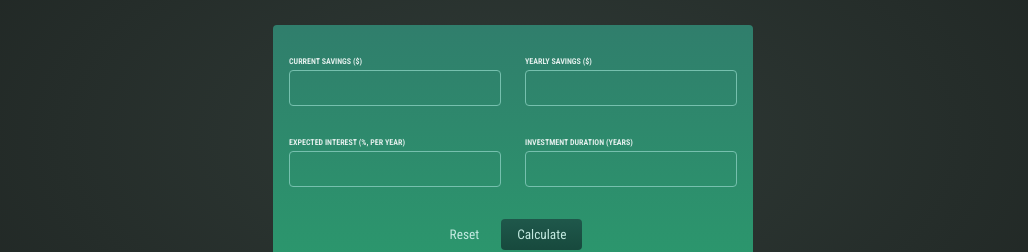
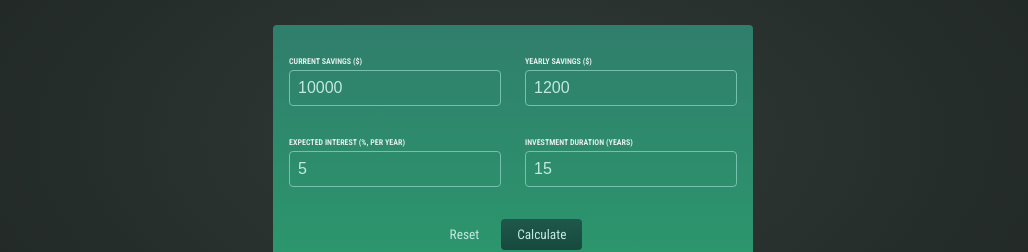
Before and after one commit to astaba/react_aca_090_finance, a React (Create React App) app: page / in a window 1280 px wide. Shown: the part 201-453 px from the top of the page, without its empty margins (127-1155 px from the left). Built offline with nearby package versions, Linux system fonts and the light colour scheme.

Commit message:
Implement callback handler and derived state

```diff
--- a/src/App.js
+++ b/src/App.js
@@ -1,45 +1,43 @@
-import React from "react";
+import React, { useState } from "react";
 import Header from "./components/header/Header";
 import UserInputs from "./components/user-input/UserInputs";
 import ResultTable from "./components/result-table/ResultTable";
 
 function App() {
-  const calculateHandler = (userInput) => {
-    // Should be triggered when form is submitted
-    // You might not directly want to bind it to the submit event on the form though...
+  const [userInput, setUserInput] = useState(null);
 
-    const yearlyData = []; // per-year results
+  const handleCalculate = (liftedUserInput) => {
+    setUserInput(liftedUserInput);
+  };
+  // create a "derived state":
+  const yearlyData = [];
 
-    let currentSavings = +userInput["current-savings"]; // feel free to change the shape of this input object!
-    const yearlyContribution = +userInput["yearly-contribution"]; // as mentioned: feel free to change the shape...
+  if (userInput) {
+    let currentSavings = +userInput["current-savings"];
+    const yearlyContribution = +userInput["yearly-contribution"];
     const expectedReturn = +userInput["expected-return"] / 100;
     const duration = +userInput["duration"];
 
-    // The below code calculates yearly results (total savings, interest etc)
     for (let i = 0; i < duration; i++) {
       const yearlyInterest = currentSavings * expectedReturn;
       currentSavings += yearlyInterest + yearlyContribution;
       yearlyData.push({
-        // feel free to change the shape of the data pushed to the array!
         year: i + 1,
         yearlyInterest: yearlyInterest,
         savingsEndOfYear: currentSavings,
         yearlyContribution: yearlyContribution,
       });
     }
+  }
 
-    // do something with yearlyData ...
-  };
+  console.log("App =>", yearlyData)
 
   return (
     <div>
       <Header />
-
-      <UserInputs />
-
+      <UserInputs onCalculate={handleCalculate} />
       {/* Todo: Show below table conditionally (only once result data is available) */}
       {/* Show fallback text if no data is available */}
-
       <ResultTable />
     </div>
   );
--- a/src/components/user-input/UserInputs.js
+++ b/src/components/user-input/UserInputs.js
@@ -2,22 +2,20 @@ import React, { useState } from "react";
 import Input from "./Input";
 
 const INITIAL_INPUT = {
-  "current-savings": "",
-  "yearly-contribution": "",
-  "expected-return": "",
-  duration: ""
+  "current-savings": "10000",
+  "yearly-contribution": "1200",
+  "expected-return": "5",
+  duration: "15"
 };
 
-export default function UserInputs() {
+export default function UserInputs({ onCalculate }) {
   const [inputData, setInputData] = useState(INITIAL_INPUT);
 
   const handleSubmit = (e) => {
     e.preventDefault();
-    // ...
-    console.log("SUBMIT");
+    onCalculate(inputData);
   }
   const handleReset = () => {
-    // console.log("RESET");
     setInputData(INITIAL_INPUT)
   }
 
@@ -30,9 +28,9 @@ export default function UserInputs() {
     }))
   };
 
-  React.useEffect(() => {
-    console.log(inputData)
-  }, [inputData]);
+  // React.useEffect(() => {
+  //   console.log(inputData)
+  // }, [inputData]);
 
   return (
     <form className="form" onSubmit={handleSubmit}>
```
